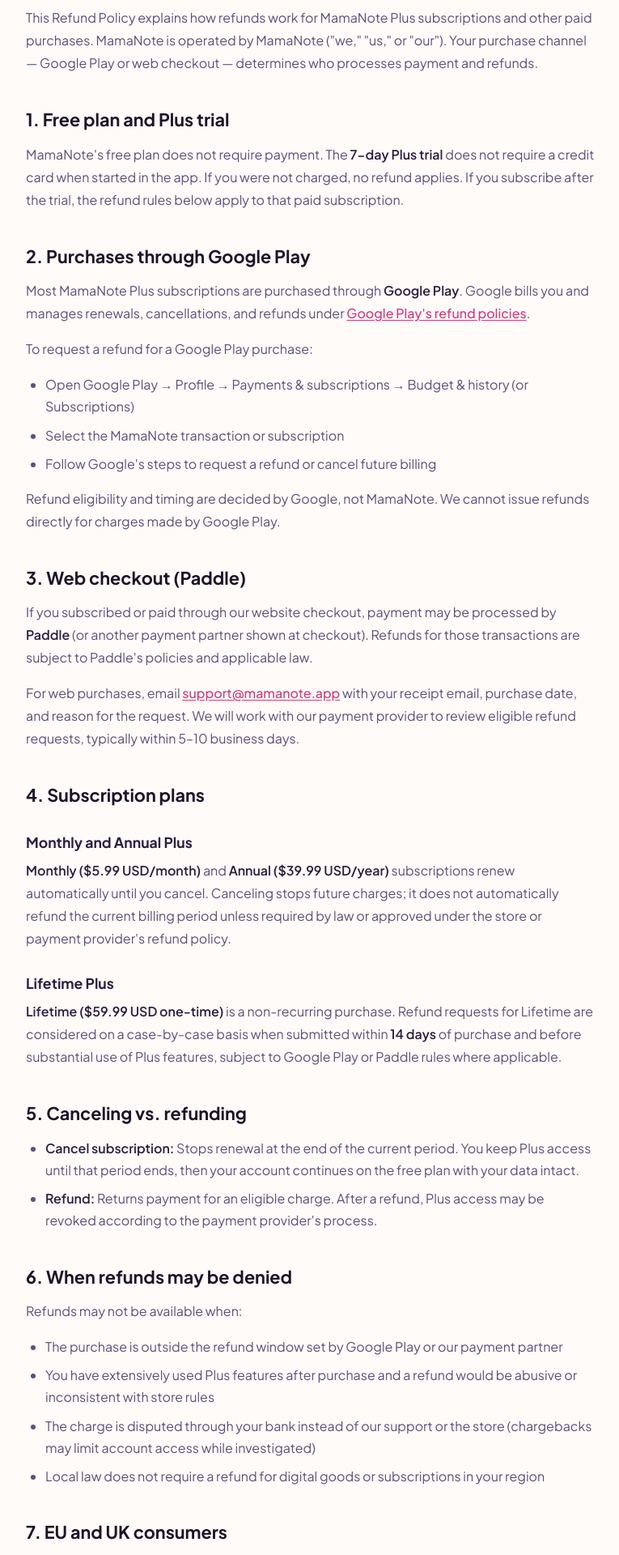
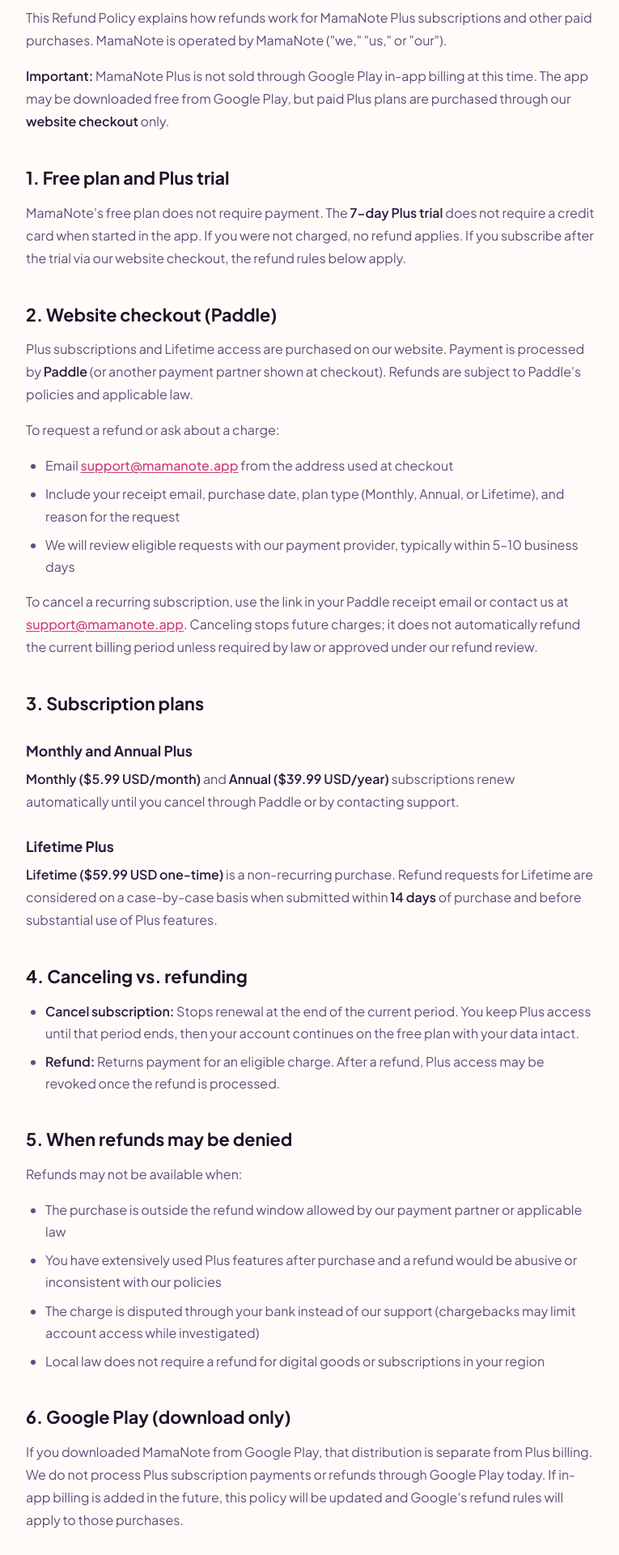
Before and after one commit to sohan9542/mamanote-web, a Next.js app: page /refund-policy in a window 1280 px wide. Shown: the part 220-2140 px from the top of the page at 81% size, without its empty margins (256-1021 px from the left). Built offline with nearby package versions, Linux system fonts and the light colour scheme.

Commit message:
refund policy changed

```diff
--- a/app/privacy-policy/page.tsx
+++ b/app/privacy-policy/page.tsx
@@ -64,7 +64,7 @@
         </li>
         <li>
           <strong>Service providers:</strong> We use trusted vendors for hosting, authentication, analytics limited to
-          operations, and payment processing (e.g., Google Play, Paddle on web checkout). They process data only on our
+          operations, and payment processing for Plus subscriptions (e.g., Paddle on our website checkout). They process data only on our
           instructions.
         </li>
         <li>
--- a/app/refund-policy/page.tsx
+++ b/app/refund-policy/page.tsx
@@ -4,7 +4,7 @@
 export const metadata: Metadata = {
   title: "Refund Policy",
   description:
-    "MamaNote refund policy for Plus subscriptions and purchases via Google Play, web checkout, and the 7-day free trial.",
+    "MamaNote refund policy for Plus subscriptions purchased through our website checkout (Paddle) and the 7-day free trial.",
 };
 
 const LAST_UPDATED = "June 2, 2026";
@@ -14,90 +14,84 @@
     <LegalPageLayout title="Refund Policy" lastUpdated={LAST_UPDATED}>
       <p>
         This Refund Policy explains how refunds work for MamaNote Plus subscriptions and other paid purchases. MamaNote is
-        operated by MamaNote (&quot;we,&quot; &quot;us,&quot; or &quot;our&quot;). Your purchase channel — Google Play or web
-        checkout — determines who processes payment and refunds.
+        operated by MamaNote (&quot;we,&quot; &quot;us,&quot; or &quot;our&quot;).
+      </p>
+      <p>
+        <strong>Important:</strong> MamaNote Plus is not sold through Google Play in-app billing at this time. The app may be
+        downloaded free from Google Play, but paid Plus plans are purchased through our <strong>website checkout</strong> only.
       </p>
 
       <h2>1. Free plan and Plus trial</h2>
       <p>
         MamaNote&apos;s free plan does not require payment. The <strong>7-day Plus trial</strong> does not require a credit
-        card when started in the app. If you were not charged, no refund applies. If you subscribe after the trial, the
-        refund rules below apply to that paid subscription.
+        card when started in the app. If you were not charged, no refund applies. If you subscribe after the trial via our
+        website checkout, the refund rules below apply.
       </p>
 
-      <h2>2. Purchases through Google Play</h2>
+      <h2>2. Website checkout (Paddle)</h2>
       <p>
-        Most MamaNote Plus subscriptions are purchased through <strong>Google Play</strong>. Google bills you and manages
-        renewals, cancellations, and refunds under{" "}
-        <a href="https://support.google.com/googleplay/answer/2479637" rel="noopener noreferrer" target="_blank">
-          Google Play&apos;s refund policies
-        </a>
-        .
+        Plus subscriptions and Lifetime access are purchased on our website. Payment is processed by{" "}
+        <strong>Paddle</strong> (or another payment partner shown at checkout). Refunds are subject to Paddle&apos;s policies
+        and applicable law.
       </p>
-      <p>To request a refund for a Google Play purchase:</p>
+      <p>To request a refund or ask about a charge:</p>
       <ul>
-        <li>Open Google Play → Profile → Payments &amp; subscriptions → Budget &amp; history (or Subscriptions)</li>
-        <li>Select the MamaNote transaction or subscription</li>
-        <li>Follow Google&apos;s steps to request a refund or cancel future billing</li>
+        <li>Email <a href="mailto:support@mamanote.app">support@mamanote.app</a> from the address used at checkout</li>
+        <li>Include your receipt email, purchase date, plan type (Monthly, Annual, or Lifetime), and reason for the request</li>
+        <li>We will review eligible requests with our payment provider, typically within 5–10 business days</li>
       </ul>
       <p>
-        Refund eligibility and timing are decided by Google, not MamaNote. We cannot issue refunds directly for charges
-        made by Google Play.
+        To cancel a recurring subscription, use the link in your Paddle receipt email or contact us at{" "}
+        <a href="mailto:support@mamanote.app">support@mamanote.app</a>. Canceling stops future charges; it does not
+        automatically refund the current billing period unless required by law or approved under our refund review.
       </p>
 
-      <h2>3. Web checkout (Paddle)</h2>
-      <p>
-        If you subscribed or paid through our website checkout, payment may be processed by <strong>Paddle</strong> (or
-        another payment partner shown at checkout). Refunds for those transactions are subject to Paddle&apos;s policies and
-        applicable law.
-      </p>
-      <p>
-        For web purchases, email{" "}
-        <a href="mailto:support@mamanote.app">support@mamanote.app</a> with your receipt email, purchase date, and reason
-        for the request. We will work with our payment provider to review eligible refund requests, typically within 5–10
-        business days.
-      </p>
-
-      <h2>4. Subscription plans</h2>
+      <h2>3. Subscription plans</h2>
       <h3>Monthly and Annual Plus</h3>
       <p>
         <strong>Monthly ($5.99 USD/month)</strong> and <strong>Annual ($39.99 USD/year)</strong> subscriptions renew
-        automatically until you cancel. Canceling stops future charges; it does not automatically refund the current billing
-        period unless required by law or approved under the store or payment provider&apos;s refund policy.
+        automatically until you cancel through Paddle or by contacting support.
       </p>
       <h3>Lifetime Plus</h3>
       <p>
         <strong>Lifetime ($59.99 USD one-time)</strong> is a non-recurring purchase. Refund requests for Lifetime are
         considered on a case-by-case basis when submitted within <strong>14 days</strong> of purchase and before substantial
-        use of Plus features, subject to Google Play or Paddle rules where applicable.
+        use of Plus features.
       </p>
 
-      <h2>5. Canceling vs. refunding</h2>
+      <h2>4. Canceling vs. refunding</h2>
       <ul>
         <li>
           <strong>Cancel subscription:</strong> Stops renewal at the end of the current period. You keep Plus access until
           that period ends, then your account continues on the free plan with your data intact.
         </li>
         <li>
-          <strong>Refund:</strong> Returns payment for an eligible charge. After a refund, Plus access may be revoked
-          according to the payment provider&apos;s process.
+          <strong>Refund:</strong> Returns payment for an eligible charge. After a refund, Plus access may be revoked once
+          the refund is processed.
         </li>
       </ul>
 
-      <h2>6. When refunds may be denied</h2>
+      <h2>5. When refunds may be denied</h2>
       <p>Refunds may not be available when:</p>
       <ul>
-        <li>The purchase is outside the refund window set by Google Play or our payment partner</li>
-        <li>You have extensively used Plus features after purchase and a refund would be abusive or inconsistent with store rules</li>
-        <li>The charge is disputed through your bank instead of our support or the store (chargebacks may limit account access while investigated)</li>
+        <li>The purchase is outside the refund window allowed by our payment partner or applicable law</li>
+        <li>You have extensively used Plus features after purchase and a refund would be abusive or inconsistent with our policies</li>
+        <li>The charge is disputed through your bank instead of our support (chargebacks may limit account access while investigated)</li>
         <li>Local law does not require a refund for digital goods or subscriptions in your region</li>
       </ul>
+
+      <h2>6. Google Play (download only)</h2>
+      <p>
+        If you downloaded MamaNote from Google Play, that distribution is separate from Plus billing. We do not process Plus
+        subscription payments or refunds through Google Play today. If in-app billing is added in the future, this policy will
+        be updated and Google&apos;s refund rules will apply to those purchases.
+      </p>
 
       <h2>7. EU and UK consumers</h2>
       <p>
         If you are in the European Union or United Kingdom, you may have statutory rights to withdraw from certain digital
         purchases within 14 days. Those rights can be limited once you begin using the service, as permitted by law. Contact
-        us or use your store&apos;s refund process if you believe this applies to you.
+        us if you believe this applies to you.
       </p>
 
       <h2>8. Changes to this policy</h2>
--- a/app/support/page.tsx
+++ b/app/support/page.tsx
@@ -19,7 +19,7 @@
   },
   {
     title: "Billing & subscriptions",
-    body: "Purchases through Google Play are managed in the Play Store → Payments & subscriptions. For refunds and cancellation details, see our Refund Policy. For web checkout issues, include your receipt email when you contact us.",
+    body: "Plus is purchased on our website (not Google Play billing). Payments are processed by Paddle. For refunds, cancellations, or billing questions, see our Refund Policy or email support@mamanote.app with your receipt.",
   },
   {
     title: "Shared access & family",
--- a/app/terms-of-service/page.tsx
+++ b/app/terms-of-service/page.tsx
@@ -53,14 +53,16 @@
       </ul>
       <p>
         A <strong>7-day free trial</strong> of Plus may be available for new users. No credit card is required to start the
-        trial in the app. After the trial, your account continues on the free plan unless you subscribe. Subscriptions
-        purchased through Google Play are billed and managed by Google under their terms. Web checkout, where available, may
-        be processed by Paddle or other payment partners.
+        trial in the app. After the trial, your account continues on the free plan unless you subscribe.
+      </p>
+      <p>
+        <strong>Plus is purchased on our website</strong> — not through Google Play in-app billing at this time. You may
+        download the free app from Google Play, but subscription and Lifetime payments are completed via our web checkout and
+        processed by Paddle or other payment partners shown at checkout.
       </p>
       <p>
         Prices may change with notice where required by applicable law. Refunds are handled according to our{" "}
-        <a href="/refund-policy">Refund Policy</a> and the store or payment provider through which you purchased (e.g., Google
-        Play refund policies).
+        <a href="/refund-policy">Refund Policy</a> and our payment provider&apos;s terms.
       </p>
 
       <h2>4. Acceptable use</h2>
```
